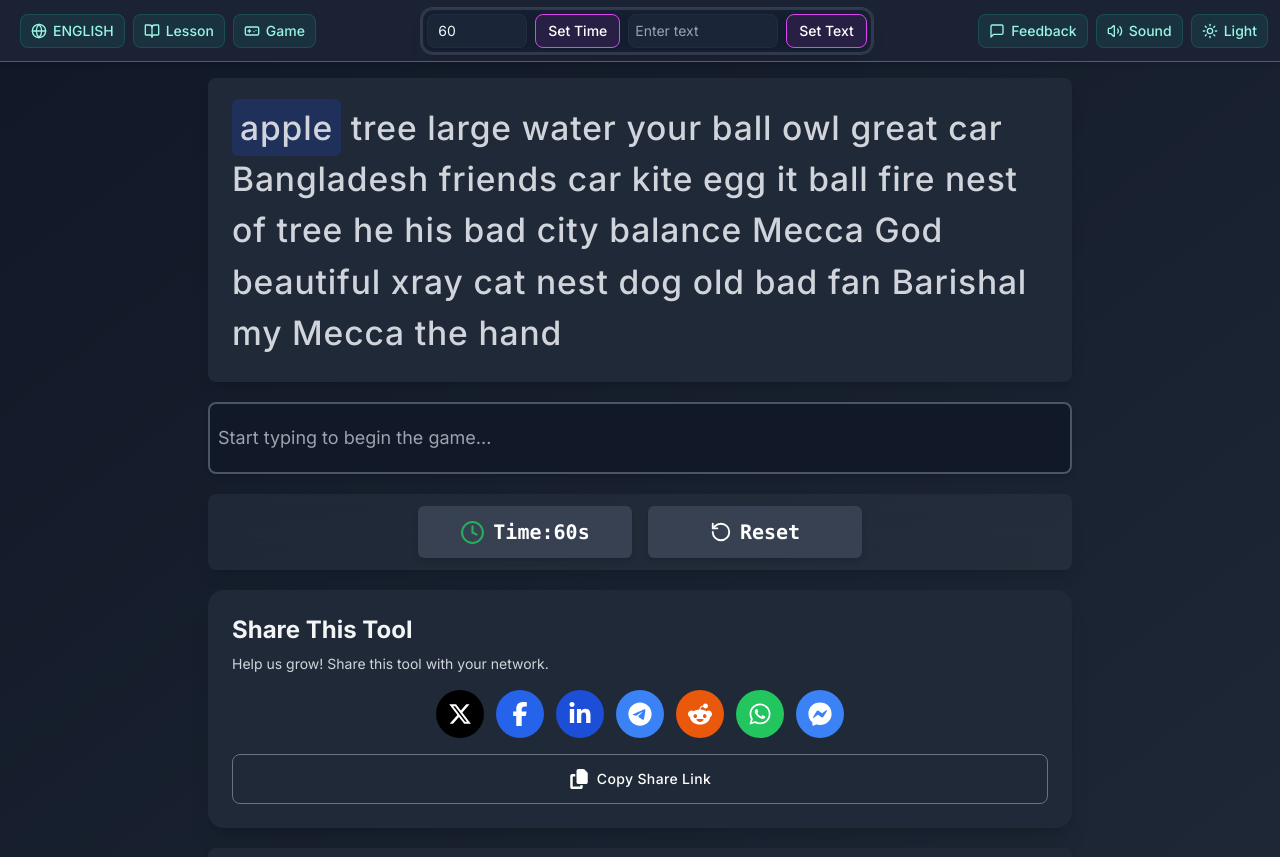
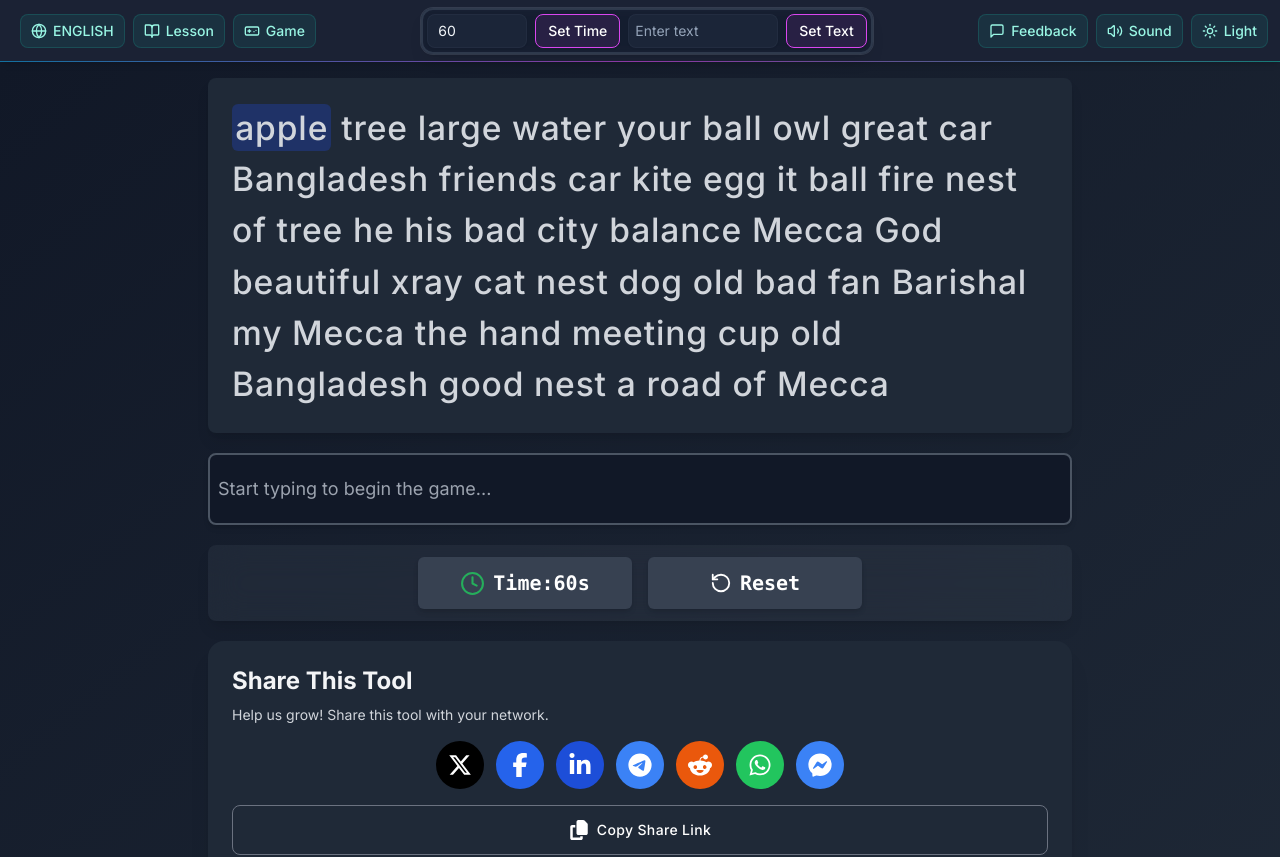
Before and after one commit to finger-typing/fingertyping, a Next.js app: page / in a window 1280 px wide. Shown: the top 857 px of the page. Built offline with nearby package versions, Linux system fonts and the light colour scheme.

Commit message:
version 0.46 (finally solve the breaking problem)

```diff
--- a/src/components/WordDisplay.tsx
+++ b/src/components/WordDisplay.tsx
@@ -1,6 +1,5 @@
 import React, { useEffect, useState } from "react";
 
-// Section 1: Interface and Constants
 interface WordDisplayProps {
   randomText: string;
   inputValue: string;
@@ -9,28 +8,26 @@ interface WordDisplayProps {
 }
 
 export const WORDS_PER_LINE_SMALL = 25;
-export const WORDS_PER_LINE_LARGE = 40;
-export const LINES_TO_SHOW = 1;
+export const WORDS_PER_LINE_LARGE = 50;
+const LINES_TO_SHOW = 1;
 
-// Section 2: Utility Function
-const getGraphemeClusters = (text: string) => {
-  const segmenter = new Intl.Segmenter(undefined, { granularity: "grapheme" });
-  return Array.from(segmenter.segment(text), (segment) => segment.segment);
-};
+// Define type for words per line
+type WordsPerLine = typeof WORDS_PER_LINE_SMALL | typeof WORDS_PER_LINE_LARGE;
 
-// Section 3: Main Component
 const WordDisplay: React.FC<WordDisplayProps> = ({
   randomText,
   inputValue,
   currentWordIndex,
   darkMode,
 }) => {
-  // Section 4: State and Effect
-  const [wordsPerLine, setWordsPerLine] = useState(WORDS_PER_LINE_LARGE);
+  const [wordsPerLine, setWordsPerLine] = useState<WordsPerLine>(WORDS_PER_LINE_LARGE);
 
+  // Handle responsive word count
   useEffect(() => {
     const handleResize = () => {
-      setWordsPerLine(window.innerWidth < 768 ? WORDS_PER_LINE_SMALL : WORDS_PER_LINE_LARGE);
+      setWordsPerLine(
+        window.innerWidth < 768 ? WORDS_PER_LINE_SMALL : WORDS_PER_LINE_LARGE
+      );
     };
 
     handleResize();
@@ -38,84 +35,85 @@ const WordDisplay: React.FC<WordDisplayProps> = ({
     return () => window.removeEventListener("resize", handleResize);
   }, []);
 
-  const renderWord = (word: string, wordPos: number, inputWord: string) => {
-    const wordClusters = getGraphemeClusters(word);
-    const inputClusters = getGraphemeClusters(inputWord);
+  const getHighlightedText = (text: string, input: string) => {
+    const textWords = text.split(" ");
+    const inputWords = input.split(" ");
+    const startIndex = Math.floor(currentWordIndex / wordsPerLine) * wordsPerLine;
+    const endIndex = startIndex + wordsPerLine * LINES_TO_SHOW;
+    const displayedWords = textWords.slice(startIndex, endIndex);
+
+    return displayedWords.map((word, wordIndex) => {
+      const wordPos = startIndex + wordIndex;
       const isCurrentWord = wordPos === currentWordIndex;
+      const inputWord = inputWords[wordPos] || "";
       const isPastWord = wordPos < currentWordIndex;
+
+      // Split words into characters for comparison
+      const wordChars = Array.from(word);
+      const inputChars = Array.from(inputWord);
+
+      return (
+        <React.Fragment key={wordIndex}>
+          <span
+            className={`relative ${
+              isCurrentWord ? "rounded-md bg-blue-800 bg-opacity-40 p-[0.2rem]" : ""
+            }`}
+          >
+            {wordChars.map((char, charIndex) => {
+              // Determine character color based on typing status
+              const charClass =
+                charIndex < inputChars.length
+                  ? char === inputChars[charIndex]
+                    ? "text-green-500"  // Correct character
+                    : "text-red-600"    // Wrong character
+                  : isPastWord
+                  ? "text-red-600"      // Untyped character in past word
+                  : darkMode
+                  ? "text-gray-300"     // Untyped character in dark mode
+                  : "text-gray-700";    // Untyped character in light mode
+
+              // Add cursor to current character position
+              const isCursor = isCurrentWord && charIndex === inputChars.length;
+              const cursorClass = isCursor
+                ? `before:animate-cursor-blink relative before:absolute before:bottom-[-2px]
+                   before:left-1/2 before:h-[3.3px] before:w-full before:-translate-x-1/2
+                   before:transform ${darkMode ? "before:bg-white" : "before:bg-black"} before:rounded-full
+                   before:content-['']`
+                : "";
 
               return (
                 <span
-        className={`relative ${
-          isCurrentWord ? "rounded-md bg-blue-800 bg-opacity-30 p-[0.5rem]" : ""
-        }`}
+                  key={charIndex}
+                  className={`${charClass} ${cursorClass} transition-colors duration-150`}
                 >
-        {wordClusters.map((charCluster, charIndex) => {
-          const charClass =
-            charIndex < inputClusters.length
-              ? charCluster === inputClusters[charIndex]
-                ? "text-green-500"
-                : "text-red-600"
-              : isPastWord
-              ? "text-red-600"
-              : darkMode
-              ? "text-gray-300"
-              : "text-gray-700";
-
-          return (
-            <span key={charIndex} className="relative">
-              <span className={`${charClass} transition-colors duration-150`}>
-                {charCluster}
-              </span>
-              {isCurrentWord && charIndex === inputClusters.length && (
-                <span
-                  className={`absolute bottom-[-2px] left-0 h-[3px] w-full animate-cursor-blink rounded-full ${
-                    darkMode ? "bg-white" : "bg-black"
-                  }`}
-                />
-              )}
+                  {char}
                 </span>
               );
             })}
-        {inputClusters.length > wordClusters.length && (
+            {inputChars.length > wordChars.length && (
               <span className="text-red-600">
                 {inputWord.slice(word.length)}
               </span>
             )}
           </span>
-    );
-  };
-
-  const getDisplayedWords = () => {
-    const textWords = randomText.split(" ");
-    const inputWords = inputValue.split(" ");
-    const startIndex = Math.floor(currentWordIndex / wordsPerLine) * wordsPerLine;
-    const endIndex = startIndex + wordsPerLine * LINES_TO_SHOW;
-
-    return textWords.slice(startIndex, endIndex).map((word, index) => {
-      const wordPos = startIndex + index;
-      const inputWord = inputWords[wordPos] || "";
-
-      return (
-        <React.Fragment key={index}>
-          {renderWord(word, wordPos, inputWord)}
-          {index < textWords.length - 1 && " "}
+          {wordIndex < displayedWords.length - 1 && " "}
         </React.Fragment>
       );
     });
   };
 
-  // Section 6: Component Rendering
   return (
     <div
-      className={`mb-2 w-full rounded-lg p-2 font-medium shadow-lg transition-colors duration-300 sm:p-6 ${
+      className={`mb-2 w-full rounded-lg p-2 font-medium shadow-lg
+        transition-colors duration-300 sm:p-6 ${
         darkMode
           ? "bg-gray-800 text-gray-200"
           : "border-2 border-gray-300 bg-white text-gray-800"
       }`}
     >
-      <div className="text-[1.5rem] leading-10 tracking-wide sm:text-xl md:text-[2.1rem] md:leading-[3.2rem]">
-        {getDisplayedWords()}
+      <div className="text-[1.5rem] leading-10 tracking-wide sm:text-xl
+        md:text-[2.1rem] md:leading-[3.2rem]">
+        {getHighlightedText(randomText, inputValue)}
       </div>
     </div>
   );
```
Lines whose indentation alone changed are shown as unchanged.
